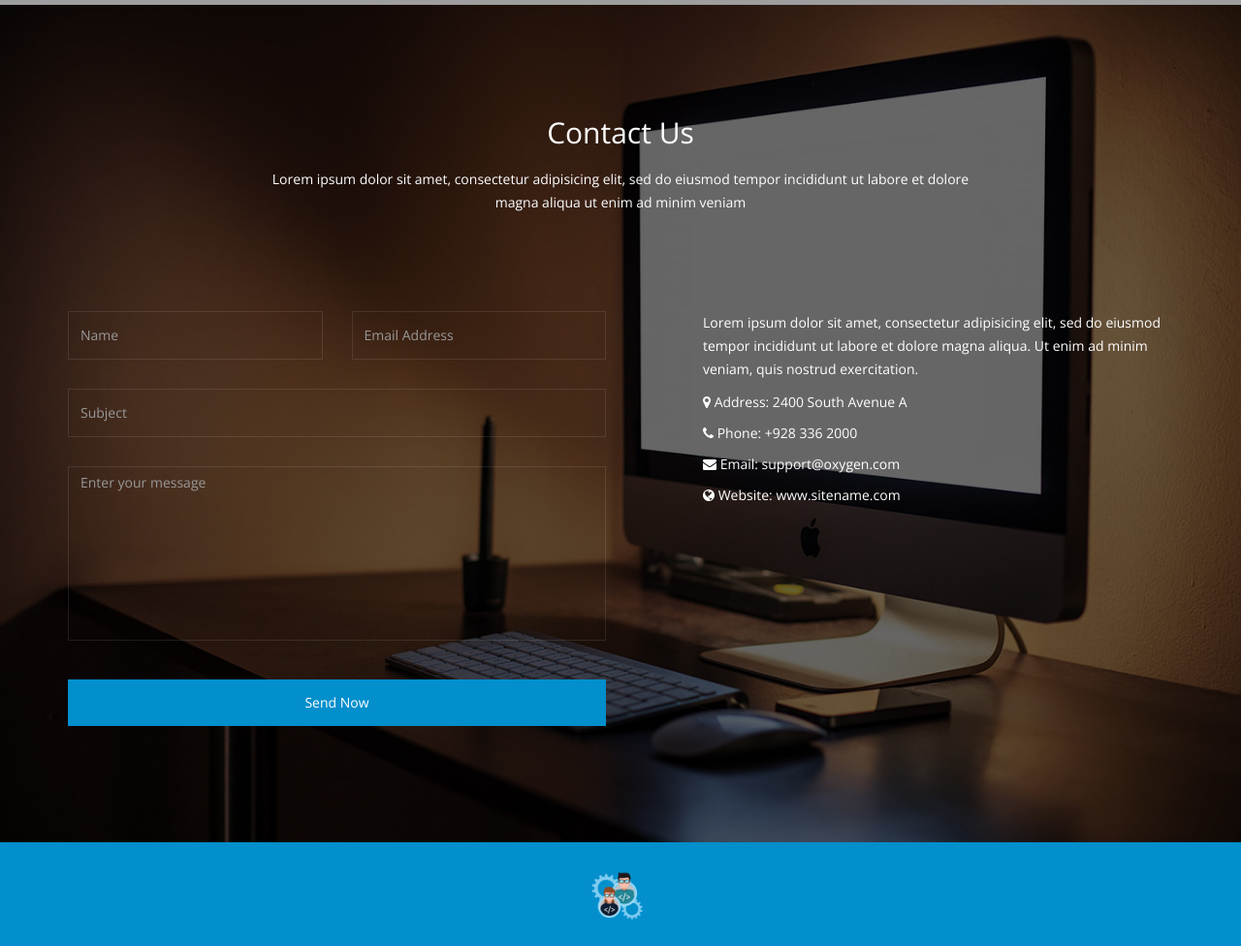
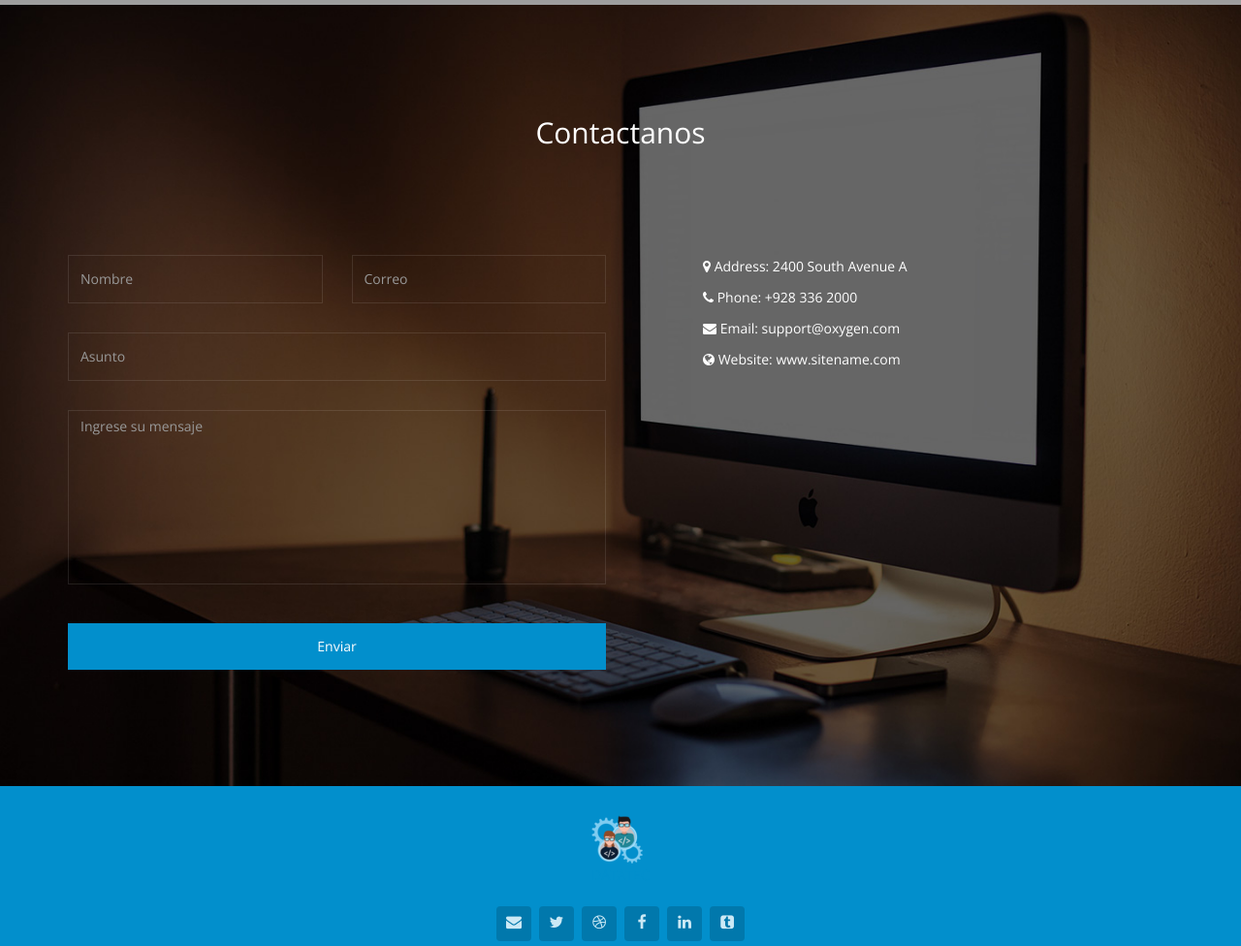
Before and after one commit to luis201420/datatec, a plain HTML site: page index.html in a window 1280 px wide. Shown: the part 5780-6756 px from the top of the page at 97% size. Drawn offline with nearby package versions, Linux system fonts and the light colour scheme; some packages are replaced by stand-ins of ours; grey boxes are pictures that could not be loaded.

Commit message:
contactanos

```diff
--- a/index.html
+++ b/index.html
@@ -615,8 +615,7 @@
       <div class="container">
         <div class="row">
           <div class="heading text-center col-sm-8 col-sm-offset-2 wow fadeInUp" data-wow-duration="1000ms" data-wow-delay="300ms">
-            <h2>Contact Us</h2>
-            <p>Lorem ipsum dolor sit amet, consectetur adipisicing elit, sed do eiusmod tempor incididunt ut labore et dolore magna aliqua ut enim ad minim veniam</p>
+            <h2>Contactanos</h2>
           </div>
         </div>
         <div class="contact-form wow fadeIn" data-wow-duration="1000ms" data-wow-delay="600ms">
@@ -626,29 +625,29 @@
                 <div class="row  wow fadeInUp" data-wow-duration="1000ms" data-wow-delay="300ms">
                   <div class="col-sm-6">
                     <div class="form-group">
-                      <input type="text" name="name" class="form-control" placeholder="Name" required="required">
+                      <input type="text" name="name" class="form-control" placeholder="Nombre" required="required">
                     </div>
                   </div>
                   <div class="col-sm-6">
                     <div class="form-group">
-                      <input type="email" name="email" class="form-control" placeholder="Email Address" required="required">
+                      <input type="email" name="email" class="form-control" placeholder="Correo" required="required">
                     </div>
                   </div>
                 </div>
                 <div class="form-group">
-                  <input type="text" name="subject" class="form-control" placeholder="Subject" required="required">
+                  <input type="text" name="subject" class="form-control" placeholder="Asunto" required="required">
                 </div>
                 <div class="form-group">
-                  <textarea name="message" id="message" class="form-control" rows="4" placeholder="Enter your message" required="required"></textarea>
+                  <textarea name="message" id="message" class="form-control" rows="4" placeholder="Ingrese su mensaje" required="required"></textarea>
                 </div>
                 <div class="form-group">
-                  <button type="submit" class="btn-submit">Send Now</button>
+                  <button type="submit" class="btn-submit">Enviar</button>
                 </div>
               </form>
             </div>
             <div class="col-sm-6">
               <div class="contact-info wow fadeInUp" data-wow-duration="1000ms" data-wow-delay="300ms">
-                <p>Lorem ipsum dolor sit amet, consectetur adipisicing elit, sed do eiusmod tempor incididunt ut labore et dolore magna aliqua. Ut enim ad minim veniam, quis nostrud exercitation.</p>
+
                 <ul class="address">
                   <li><i class="fa fa-map-marker"></i> <span> Address:</span> 2400 South Avenue A </li>
                   <li><i class="fa fa-phone"></i> <span> Phone:</span> +928 336 2000  </li>
@@ -666,7 +665,7 @@
     <div class="footer-top wow fadeInUp" data-wow-duration="1000ms" data-wow-delay="300ms">
       <div class="container text-center">
         <div class="footer-logo">
-          <a href="index.html"><img class="img-responsive" src="images/logo.png" alt="">DATATEC</a>
+          <a href="index.html"><img class="img-responsive" src="images/logo.png" alt="" style="color:white;">DATATEC</a>
         </div>
         <div class="social-icons">
           <ul>
```
